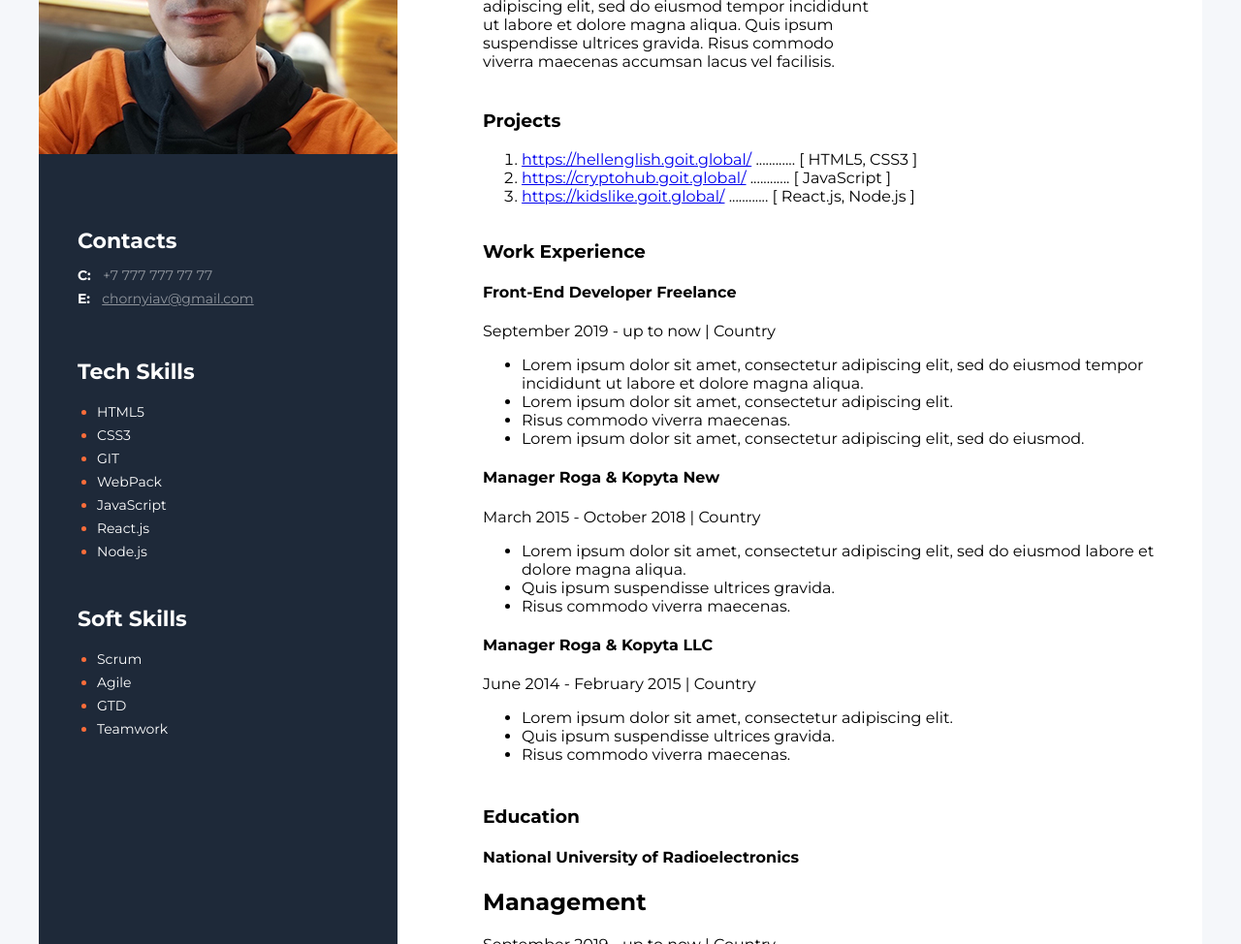
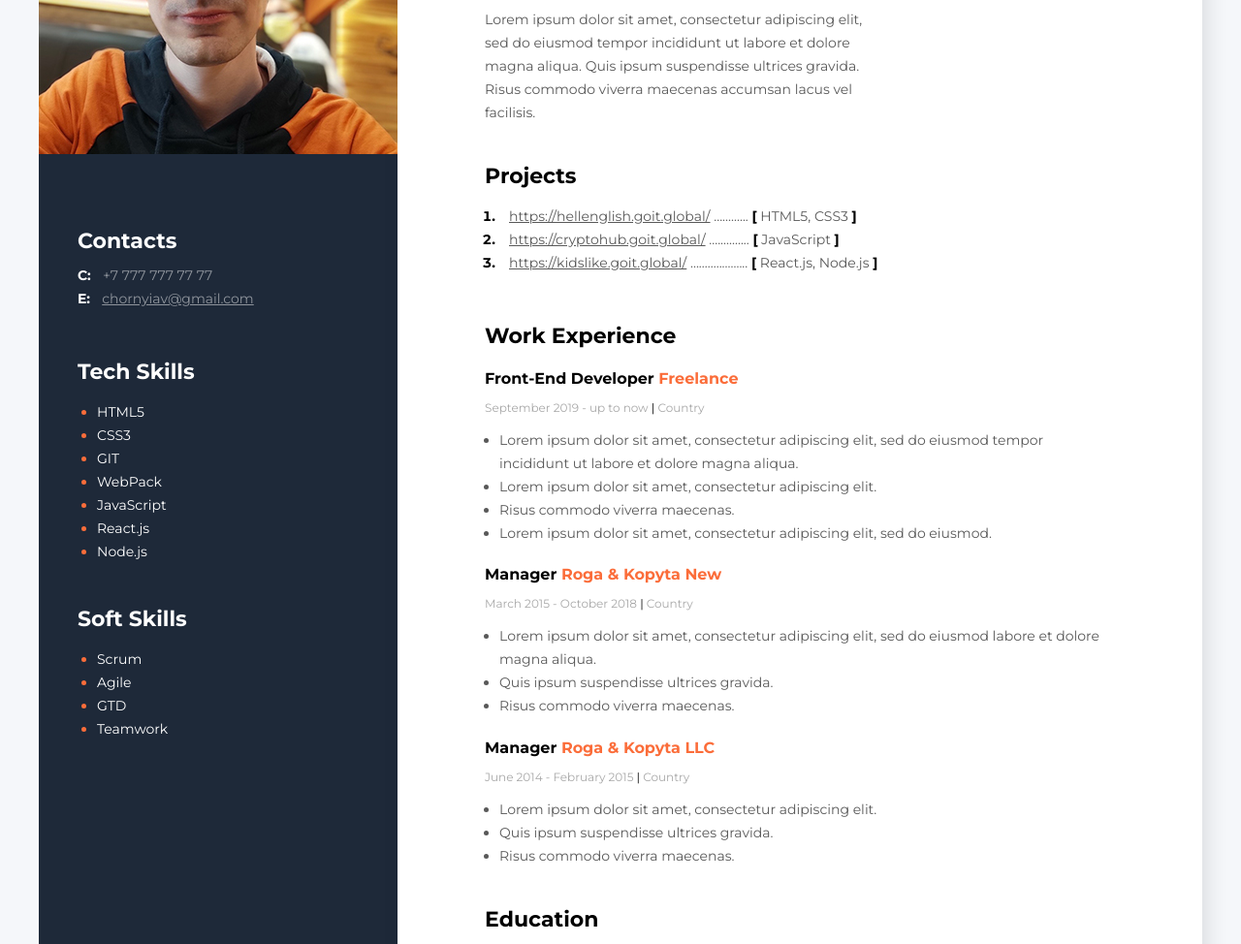
Before and after one commit to andriimuzhytskyi/newresume, a plain HTML site: page index.html in a window 1280 px wide. Shown: the part 275-1249 px from the top of the page at 97% size. Drawn offline with Linux system fonts and the light colour scheme.

Commit message:
final edit

```diff
--- a/index.html
+++ b/index.html
@@ -16,75 +16,99 @@
         <!--Main content-->
         <div class="main_content">
             <!--About user-->
-            <div class="about_user">
-                <h2>Front-End Developer</h2>
-                <h1>Anton Chornyi</h1>
-                <p>Lorem ipsum dolor sit amet, consectetur adipiscing elit, sed do eiusmod tempor incididunt ut labore et dolore magna aliqua. Quis ipsum suspendisse ultrices gravida. Risus commodo viverra maecenas accumsan lacus vel facilisis.</p>
+            <div class="about">
+                <h2 class="about_position">Front-End Developer</h2>
+                <h1 class="about_name">Anton Chornyi</h1>
+                <p class="about_description">Lorem ipsum dolor sit amet, consectetur adipiscing elit, sed do eiusmod tempor incididunt ut labore et dolore magna aliqua. Quis ipsum suspendisse ultrices gravida. Risus commodo viverra maecenas accumsan lacus vel facilisis.</p>
             </div>
             <!--Projects-->
             <div class="projects">
-            <h3>Projects</h3>
-            <ol>
-                <li>
-                    <a href="https://hellenglish.goit.global/">https://hellenglish.goit.global/</a>
+            <h3 class="title">Projects</h3>
+            <ol class="projects_list">
+                <li class="projects_item">
+                    <span class="project"><a href="https://hellenglish.goit.global/" class="project_link">https://hellenglish.goit.global/</a>
                     ............
-                    [ HTML5, CSS3 ]
+                    <span class="project_bracket">[</span> HTML5, CSS3 <span class="project_bracket">]</span>
+                    </span>
                 </li>
-                <li>
-                    <a href="https://cryptohub.goit.global/">https://cryptohub.goit.global/</a>
-                    ............
-                    [ JavaScript ]
+                <li class="projects_item">
+                    <span class="project"><a href="https://cryptohub.goit.global/" class="project_link">https://cryptohub.goit.global/</a>
+                    ..............
+                    <span class="project_bracket">[</span> JavaScript <span class="project_bracket">]</span>
+                    </span>
                 </li>
-                <li>
-                    <a href="https://kidslike.goit.global/">https://kidslike.goit.global/</a>
-                    ............
-                    [ React.js, Node.js ]
+                <li class="projects_item">
+                    <span class="project"><a href="https://kidslike.goit.global/" class="project_link">https://kidslike.goit.global/</a>
+                    ....................
+                    <span class="project_bracket">[</span> React.js, Node.js <span class="project_bracket">]</span>
+                    </span>
                 </li>
             </ol>
+            </div>
 
-            </div>
             <!--Work Experience-->
-            <div class="work_experience">
-                <h3>Work Experience</h3>
+            <div class="work">
+                <h3 class="title">Work Experience</h3>
                 <!--Front-End Developer Freelance -->
                 <div>
-                    <h4>Front-End Developer Freelance</h4>
-                    <p>September 2019 - up to now   |   Country</p>
-                    <ul>
-                        <li>Lorem ipsum dolor sit amet, consectetur adipiscing elit, sed do eiusmod tempor incididunt ut labore et dolore magna aliqua. </li>
-                        <li>Lorem ipsum dolor sit amet, consectetur adipiscing elit.</li>
-                        <li>Risus commodo viverra maecenas. </li>
-                        <li>Lorem ipsum dolor sit amet, consectetur adipiscing elit, sed do eiusmod. </li>
+                    <h4 class="work_position">Front-End Developer
+                        <span class="organization">Freelance</span>
+                    </h4>
+                    <p class="period">September 2019 - up to now
+                        <span class="line">|</span>
+                           Country
+                    </p>
+                    <ul class="work_list">
+                        <li class="work_list_item">Lorem ipsum dolor sit amet, consectetur adipiscing elit, sed do eiusmod tempor incididunt ut labore et dolore magna aliqua. </li>
+                        <li class="work_list_item">Lorem ipsum dolor sit amet, consectetur adipiscing elit.</li>
+                        <li class="work_list_item">Risus commodo viverra maecenas. </li>
+                        <li class="work_list_item">Lorem ipsum dolor sit amet, consectetur adipiscing elit, sed do eiusmod. </li>
                     </ul>
                 </div>
+
                 <!--Manager Roga & Kopyta New -->
                 <div>
-                    <h4>Manager Roga & Kopyta New</h4>
-                    <p>March 2015 - October 2018   |   Country</p>
-                    <ul>
-                        <li>Lorem ipsum dolor sit amet, consectetur adipiscing elit, sed do eiusmod labore et dolore magna aliqua. </li>
-                        <li>Quis ipsum suspendisse ultrices gravida.</li>
-                        <li>Risus commodo viverra maecenas. </li>
+                    <h4 class="work_position">Manager
+                        <span class="organization">Roga & Kopyta New</span>
+                    </h4>
+                    <p class="period">March 2015 - October 2018
+                        <span class="line">|</span>
+                           Country
+                    </p>
+                    <ul class="work_list">
+                        <li class="work_list_item">Lorem ipsum dolor sit amet, consectetur adipiscing elit, sed do eiusmod labore et dolore magna aliqua. </li>
+                        <li class="work_list_item">Quis ipsum suspendisse ultrices gravida.</li>
+                        <li class="work_list_item">Risus commodo viverra maecenas. </li>
                     </ul>
                 </div>
+
                 <!--Manager Roga & Kopyta LLC  -->
                 <div>
-                    <h4>Manager Roga & Kopyta LLC </h4>
-                    <p>June 2014 - February 2015   |   Country</p>
-                    <ul>
-                        <li>Lorem ipsum dolor sit amet, consectetur adipiscing elit.</li>
-                        <li>Quis ipsum suspendisse ultrices gravida.</li>
-                        <li>Risus commodo viverra maecenas.</li>
+                    <h4 class="work_position">Manager
+                        <span class="organization">Roga & Kopyta LLC</span>
+                    </h4>
+                    <p class="period">June 2014 - February 2015
+                        <span class="line">|</span>
+                           Country
+                    </p>
+                    <ul class="work_list">
+                        <li class="work_list_item">Lorem ipsum dolor sit amet, consectetur adipiscing elit.</li>
+                        <li class="work_list_item">Quis ipsum suspendisse ultrices gravida.</li>
+                        <li class="work_list_item">Risus commodo viverra maecenas.</li>
                     </ul>
                 </div>
             </div>
+
             <!--Education-->
             <div class="education">
-                <h3>Education</h3>
+                <h3 class="title">Education</h3>
                 <!--National University of Radioelectronics-->
-                <h4>National University of Radioelectronics</h4>
-                <h2>Management</h2>
-                <p>September 2019 - up to now   |   Country</p>
+                <h4 class="organization">National University of Radioelectronics</h4>
+                <h2 class="education_position">Management</h2>
+                <p class="period">September 2009 - June 2014
+                    <span class="line">   |   </span>
+                       Country
+                </p>
             </div>
         </div>
 
--- a/styles/styles.css
+++ b/styles/styles.css
@@ -12,32 +12,152 @@ background-color: #F5F7FA;
 
 .main_content {
     background-color: #FFFFFF;
+    box-shadow: 6px 6px 20px rgba(0, 0, 0, 0.1);
+    padding: 105px 90px;
+
 }
 
-.about_user {
-    margin-top: 102px;
-    margin-left: 88px;
+.about {
     margin-bottom: 40px;
 }
 
-.about_user p {
+
+.about_position {
+    font-style: normal;
+    font-weight: 700;
+    font-size: 14px;
+    line-height: 17px;
+    color: #000000;
+    margin-bottom: 20px;
+
+}
+.about_name {
+    font-style: normal;
+    font-weight: 700;
+    font-size: 45px;
+    line-height: 55px;
+    color: #000000;
+    margin-bottom: 24px;
+}
+.about_description {
+    font-style: normal;
+    font-weight: 400;
+    font-size: 14px;
+    line-height: 24px;
+    color: #595959;
     width: 400px;
 }
 
 .projects {
-    margin-left: 88px;
-    margin-bottom: 36px;
+    margin-bottom: 50px;
 }
 
-.work_experience {
-    margin-left: 88px;
-    margin-bottom: 43px;
+.title {
+    font-style: normal;
+    font-weight: 700;
+    font-size: 22px;
+    line-height: 27px;
+    color: #000000;
+    margin-bottom: 10px;
 }
 
-.education {
-    margin-left: 88px;
-    margin-bottom: 107px;
+.projects_list {
+    padding: 0;
+    margin-left: 15px;
 }
+
+.projects_item, .project_bracket {
+    font-style: normal;
+    font-weight: 700;
+    font-size: 14px;
+    line-height: 24px;
+    color: #000000;
+}
+
+.project, .project_link {
+    font-style: normal;
+    font-weight: 400;
+    font-size: 14px;
+    line-height: 24px;
+    color: #595959;
+}
+
+.project_link {
+    margin-left: 10px;
+}
+
+
+/* Work */
+
+.work {
+    margin-bottom: 40px;
+}
+
+.work_position {
+    font-style: normal;
+    font-weight: 700;
+    font-size: 16px;
+    line-height: 20px;
+    color: #000000;
+    margin-bottom: 10px;
+
+}
+.organization {
+    font-style: normal;
+    font-weight: 700;
+    font-size: 16px;
+    line-height: 20px;
+    color: #FB6D3A;
+    margin-bottom: 10px;
+}
+
+.period {
+    font-style: normal;
+    font-weight: 400;
+    font-size: 12px;
+    line-height: 15px;
+    color: #A8A8A8;
+    margin-bottom: 10px;
+}
+
+.line {
+    font-style: normal;
+    font-weight: 400;
+    font-size: 12px;
+    line-height: 15px;
+    color: #000000;
+}
+
+.work_list {
+    padding: 0;
+    margin-left: 15px;
+    font-style: normal;
+    font-weight: 700;
+    font-size: 14px;
+    line-height: 24px;
+    color: #595959;
+}
+
+.work_list_item {
+    font-style: normal;
+    font-weight: 400;
+    font-size: 14px;
+    line-height: 24px;
+    color: #595959;
+}
+
+
+
+.education_position {
+    font-style: normal;
+    font-weight: 700;
+    font-size: 14px;
+    line-height: 17px;
+    color: #000000;
+    margin-bottom: 12px;
+}
+
+
 
 /* Sidebar */
 .sidebar {
```
